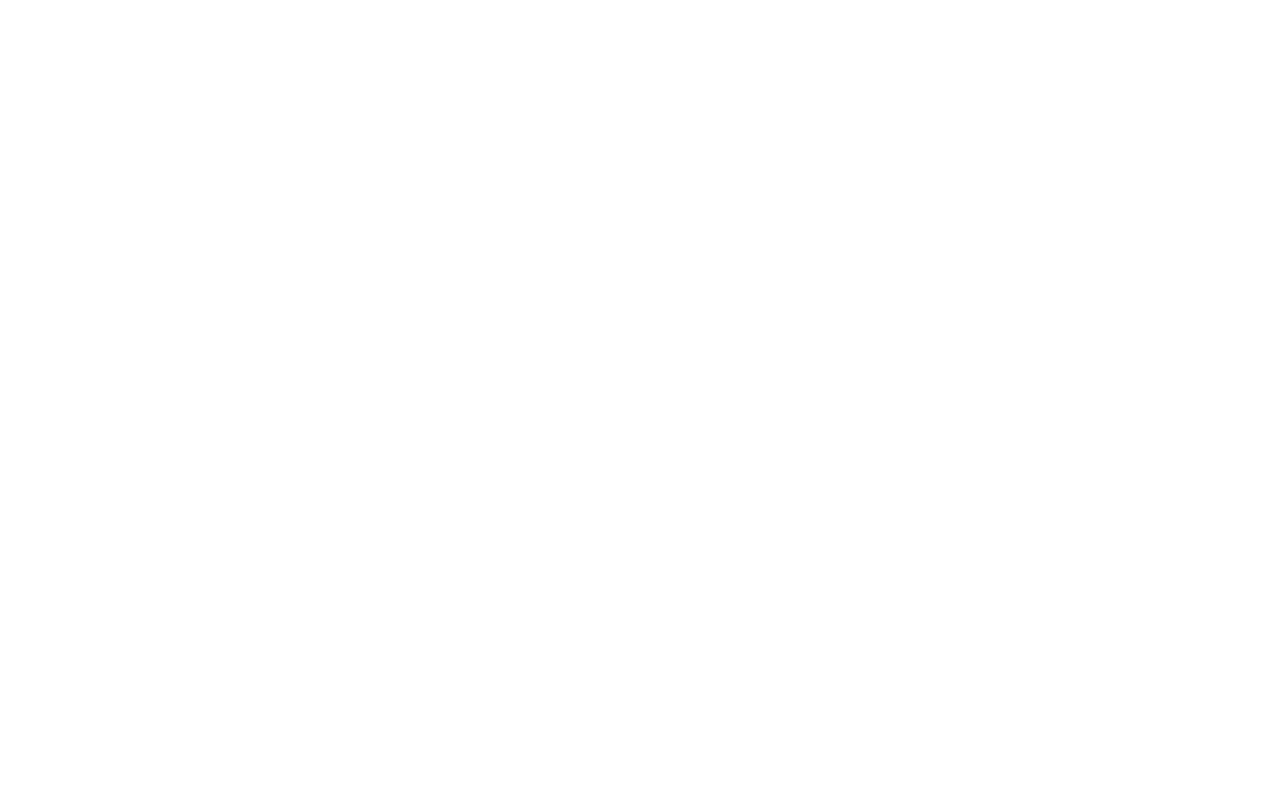
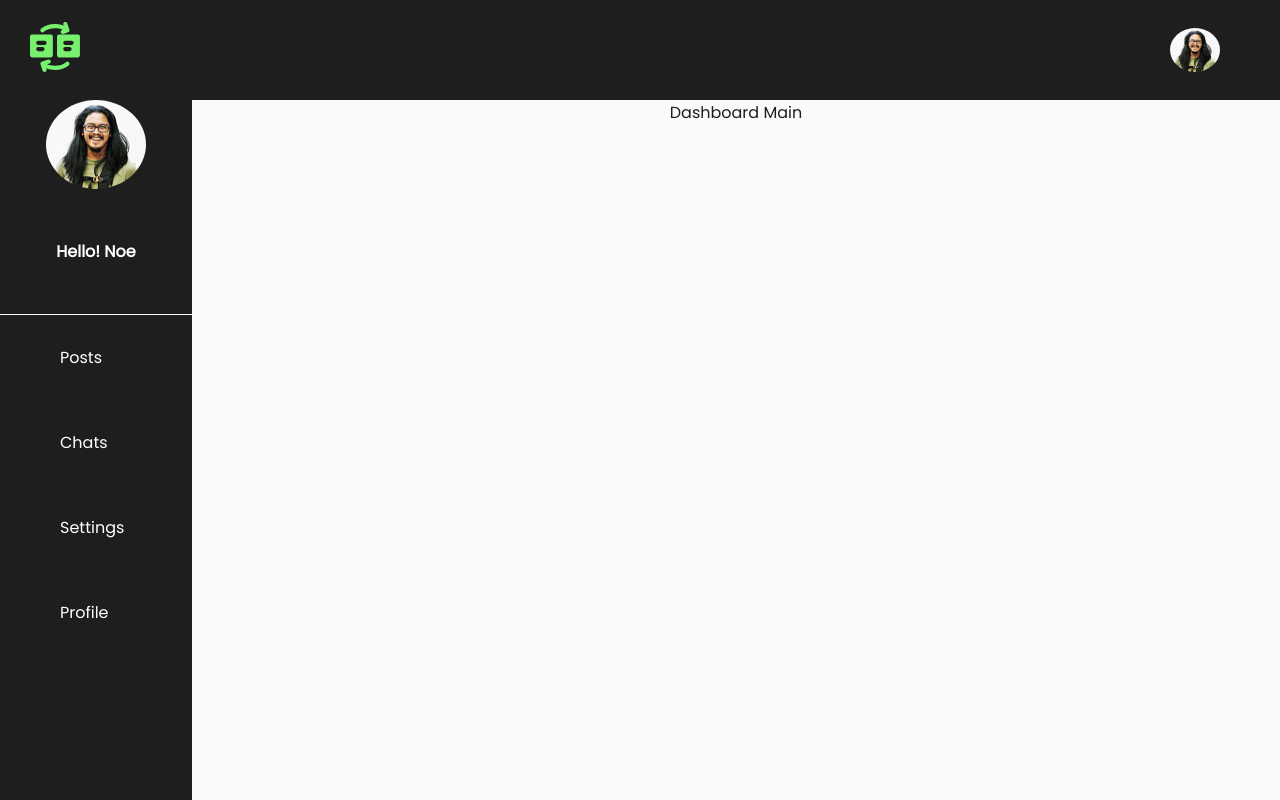
Before and after one commit to nzavaletac/front-ranti, a React (Create React App) app: page /account in a window 1280 px wide. Before the commit this address had no page. Built offline with nearby package versions, Linux system fonts and the light colour scheme.

Commit message:
page amin profile is finished

```diff
--- a/src/App.js
+++ b/src/App.js
@@ -1,5 +1,5 @@
 import { BrowserRouter as Router, Routes, Route } from "react-router-dom";
-import { NavBarProfile } from "./components/NavBar/NavBarProfile";
+import { Admin } from "./admin/pages/Admin";
 import { DetailPage } from "./pages/DetailPage";
 import { Home } from "./pages/Home";
 import { LoginPage } from "./pages/LoginPage";
@@ -10,7 +10,7 @@
     <Router>
       <Routes>
         <Route path="/" element={<Home />} />
-        <Route path="/profile" element={<NavBarProfile />} />
+        <Route path="/account" element={<Admin />} />
         <Route path="/login" element={<LoginPage />} />
         <Route path="/register" element={<RegisterPage />} />
         <Route path="/products/:productId" element={<DetailPage />} />
--- /dev/null
+++ b/src/admin/components/AsideElements.js
@@ -0,0 +1,74 @@
+import styled from "styled-components";
+
+export const Container = styled.div`
+  display: flex;
+  flex-wrap: wrap;
+  justify-content: center;
+  width: 100%;
+  height: calc(100vh - 100px);
+  color: #fff;
+`;
+
+export const Aside = styled.aside`
+  display: flex;
+  background-color: #1e1e1e;
+  width: 15%;
+  height: auto;
+  flex-direction: column;
+  text-align: center;
+`;
+
+export const Body = styled.div`
+  display: flex;
+  justify-content: center;
+  flex-wrap: wrap;
+  background-color: #fafafa;
+  width: 85%;
+  height: auto;
+  color: #1e1e1e;
+`;
+
+export const AsideContainer = styled.div`
+  display: flex;
+  flex-wrap: wrap;
+  justify-content: center;
+  text-align: center;
+`;
+
+export const HeaderMenuProfile = styled.div`
+  align-items: center;
+  display: flex;
+  cursor: pointer;
+  margin-bottom: 50px;
+  flex-direction: column;
+`;
+
+export const HeaderMenuProfileImg = styled.img`
+  width: 100px;
+`;
+
+export const UserName = styled.h4`
+  text-align: center;
+  color: #fff;
+  margin-top: 50px;
+`;
+
+export const UnOrderList = styled.ul`
+  display: flex;
+  flex-direction: column;
+  justify-content: center;
+  list-style: none;
+  width: 100%;
+  border-top: 1px solid #fafafa;
+
+  & li {
+    display: flex;
+    padding: 30px 60px;
+
+    &:hover {
+      color: #1e1e1e;
+      background-color: #fafafa;
+      cursor: pointer;
+    }
+  }
+`;
--- /dev/null
+++ b/src/admin/pages/Admin.js
@@ -0,0 +1,39 @@
+import React from "react";
+import { NavBarProfile } from "../../components/NavBar/NavBarProfile";
+import {
+  Aside,
+  AsideContainer,
+  Body,
+  Container,
+  UnOrderList,
+  HeaderMenuProfile,
+  HeaderMenuProfileImg,
+  UserName,
+} from "../components/AsideElements";
+import profileImg from "../../assets/images/user.svg";
+
+export const Admin = () => {
+  return (
+    <>
+      <NavBarProfile />
+      <Container>
+        <Aside>
+          <AsideContainer>
+            <HeaderMenuProfile>
+              <HeaderMenuProfileImg src={profileImg} />
+              <UserName>Hello! Noe</UserName>
+            </HeaderMenuProfile>
+
+            <UnOrderList>
+              <li>Posts</li>
+              <li>Chats</li>
+              <li>Settings</li>
+              <li>Profile</li>
+            </UnOrderList>
+          </AsideContainer>
+        </Aside>
+        <Body>Dashboard Main</Body>
+      </Container>
+    </>
+  );
+};
```
Also changed, not shown: src/admin/components/Aside.js (added).
